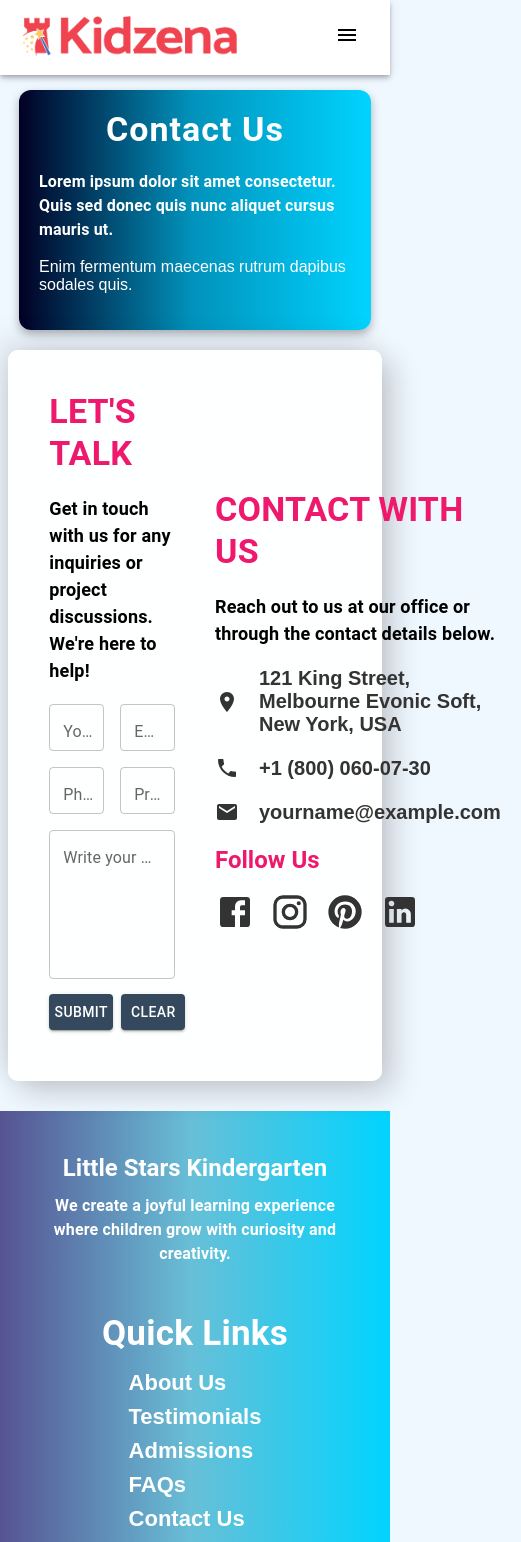
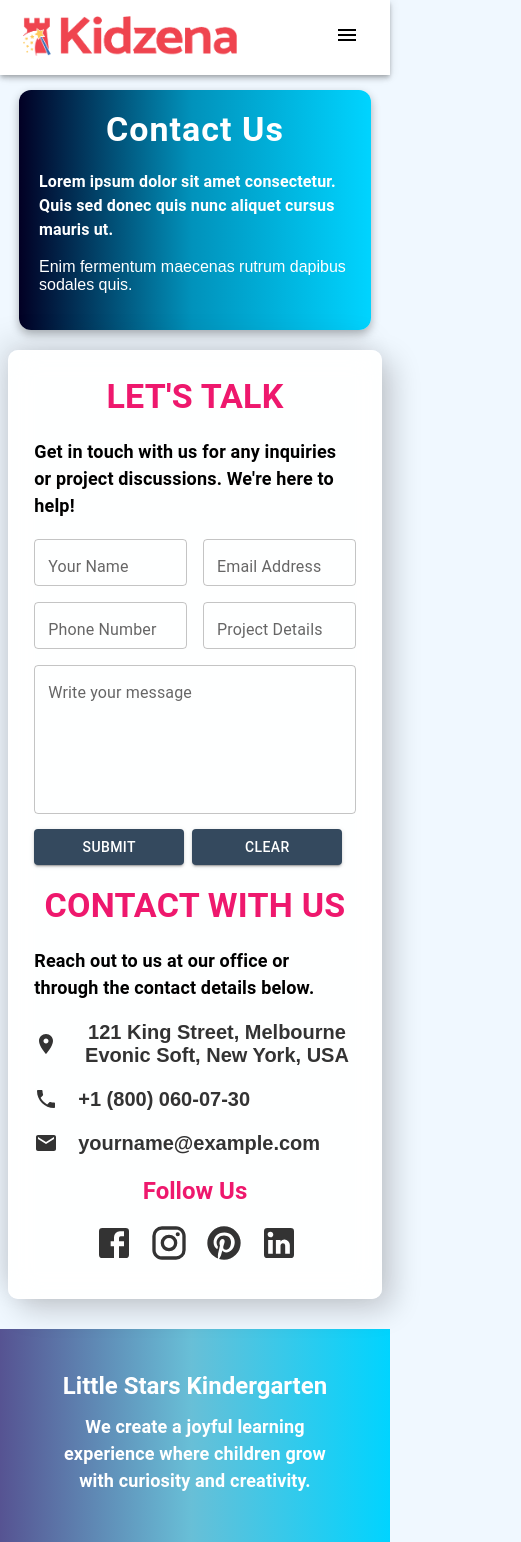
Before and after one commit to ornateinteriord/vidyarambhacademy, a React (Vite) app: page /contact in a window 390 px wide. Shown: the top 1542 px of the page, 521 px wide, since content can reach past the window. Built offline with nearby package versions, Linux system fonts and the light colour scheme.

Commit message:
responsive updated

```diff
--- a/src/components/Admission/AdmissionInquiry.css
+++ b/src/components/Admission/AdmissionInquiry.css
@@ -1,16 +1,19 @@
 .admission{
     background: aliceblue;
+    width: 100%;
 }
 
 .admission-inquiry {
     display: flex;
-    justify-content: space-around;
+    width: 90%;
+    max-width: 100%;
+    justify-content: center;
     align-items: center;
     background: #34495e;
     padding: 50px;
     border-radius: 10px;
     gap: 20px !important;
-    margin:30px  60px  !important;
+    margin:30px  30px  !important;
   }
 
   .admission-content {
@@ -91,3 +94,110 @@
   .submit-button:hover {
     background: #e91e63 !important ;
   }
+
+/* Responsive Styles */
+@media (max-width: 1024px) {
+  .admission-inquiry {
+      flex-direction: column;
+      align-items: center;
+      padding: 30px;
+      max-width: 90%;
+  }
+
+  .admission-content {
+      max-width: 100%;
+      text-align: center;
+  }
+
+  .steps-container {
+      justify-content: center;
+  }
+
+  .inquiry-form {
+      width: 90%;
+      max-width: 400px;
+      padding: 20px;
+  }
+}
+
+/* Tablet (≤768px) */
+@media (max-width: 768px) {
+  .admission-inquiry {
+      padding: 25px;
+  }
+
+  .admission-title {
+      font-size: 2rem;
+  }
+
+  .admission-subtitle {
+      font-size: 1.3rem;
+  }
+
+  .steps-container {
+      flex-wrap: wrap;
+      gap: 10px;
+  }
+
+  .step-box {
+      width: 100px;
+      min-height: 70px;
+  }
+
+  .form-title {
+      font-size: 1.5rem;
+  }
+
+  .submit-button {
+      font-size: 0.9rem;
+      padding: 8px;
+  }
+}
+
+/* Mobile (≤400px) */
+@media (max-width: 400px) {
+  .admission{
+    width:100%;
+  }
+
+  .admission-inquiry {
+      flex-direction: column;
+      justify-self: center;
+      padding: 10px ;
+      width: 100% !important;
+      margin: 30px 30px !important;
+      text-align: center;
+  }
+
+
+  .admission-title {
+      font-size: 1.6rem;
+  }
+
+  .admission-subtitle {
+      font-size: 1.2rem;
+  }
+
+  .steps-container {
+      flex-direction: column;
+      align-items: center;
+      gap: 10px;
+  }
+
+  .step-box {
+      width: 70%;
+      min-height: 60px;
+      margin-bottom: 10px !important;
+  }
+
+  .inquiry-form {
+      width: 90% !important;
+      padding: 14px !important;
+  }
+
+  .submit-button {
+      font-size: 0.9rem;
+      padding: 8px;
+      width: 100%;
+  }
+}
--- a/src/components/ContactUs/ContactUs.css
+++ b/src/components/ContactUs/ContactUs.css
@@ -119,7 +119,7 @@
 }
 
 /* 📱 Responsive Design */
-@media (max-width: 768px) {
+/* @media (max-width: 768px) {
     .contact-container {
         padding: 20px;
         margin: 20px;
@@ -133,4 +133,86 @@
         gap: 12px;
         font-size: 22px;
     }
+} */
+
+/* ✅ iPad Air 4 (820px) */
+@media (max-width: 820px) {
+    .contact-container {
+        flex-direction: column;
+        align-items: center;
+        padding: 30px;
+    }
+
+    .left-section, .right-section {
+        width: 100%;
+        text-align: center;
+        padding: 20px;
+    }
+
+    .contact-form {
+        width: 100%;
+    }
+
+    .input-field {
+        width: 100%;
+    }
 }
+
+/* ✅ Tablet (768px and below) */
+@media (max-width: 768px) {
+    .contact-container {
+        padding: 20px !important;
+        margin: 20px;
+        flex-direction: column;
+    }
+
+    .left-section, .right-section {
+        width: 100%;
+        text-align: center;
+        padding: 5px !important;
+    }
+
+    .contact-form {
+        width: 100%;
+    }
+
+    .input-field {
+        width: 100%;
+    }
+
+    .social-icons {
+        gap: 12px;
+        font-size: 22px;
+    }
+    .description{
+        justify-self: flex-start !important;
+        text-align: start !important;
+    }
+}
+
+/* ✅ Mobile (480px and below) */
+@media (max-width: 480px) {
+    .title {
+        font-size: 24px;
+    }
+
+    .description {
+        font-size: 16px;
+        justify-self: flex-start !important;
+        text-align: start !important;
+    }
+
+    .animated-button {
+        width: 100%;
+        padding: 12px;
+    }
+
+    .social-icons svg {
+        width: 40px !important;
+        height: 40px !important;
+
+    }
+    .social-icons{
+     padding-left: 60px !important;
+    }
+}
--- a/src/components/Faqs/FAQs.css
+++ b/src/components/Faqs/FAQs.css
@@ -106,9 +106,93 @@
 
 
 
-  @media (max-width: 768px) {
-    .faqs-grid {
-      flex-direction: column;
-      align-items: center;
-    }
+/* 1024px - Medium Screens */
+@media (max-width: 1024px) {
+  .faqs-container {
+    padding: 40px 50px;
   }
+
+  .faqs-grid {
+    grid-template-columns: repeat(1, 1fr);
+    padding: 20px;
+  }
+
+  .faq-item {
+    max-width: 400px;
+  }
+}
+
+/* 768px - Tablet Screens */
+@media (max-width: 768px) {
+  .faqs-container {
+    padding: 30px 20px;
+  }
+
+  .faqs-title {
+    font-size: 2rem !important;
+  }
+
+  .faqs-grid {
+    grid-template-columns: 1fr;
+    gap: 15px !important;
+  }
+
+  .faq-item {
+    max-width: 90%;
+    padding: 25px;
+  }
+
+  .enroll-section {
+    padding: 30px;
+  }
+}
+
+/* 400px - Mobile Screens */
+@media (max-width: 400px) {
+  .faqs-container {
+    padding: 10px !important;
+
+  }
+
+  .faqs-title {
+    font-size: 1.2rem !important;
+    margin-bottom: 5px !important;
+  }
+
+  .faqs-subtitle {
+    font-size: 0.8rem !important;
+    margin-bottom: 0px !important;
+  }
+
+  .faq-item {
+    max-width: 100% !important;
+    display: flex !important;
+    align-items: start !important;
+    justify-content: start !important;
+    padding: 5px !important;
+  }
+  .faq-item:hover {
+    transform: scale(1.05);
+  }
+  .faq-question{
+    font-size: 0.9rem !important;
+     margin-right: 60px !important;
+  }
+  .faq-answer{
+    font-size: 0.8rem !important;
+    padding: 0px !important;
+  }
+
+  .enroll-section {
+    padding: 20px !important;
+  }
+
+  .enroll-title {
+    font-size: 24px !important;
+  }
+
+  .enroll-button {
+    font-size: 0.9rem;
+    padding: 12px 30px;
+  }
+}
--- a/src/components/aboutUs/AboutUs.css
+++ b/src/components/aboutUs/AboutUs.css
@@ -190,6 +190,7 @@
     }
 
     .about-team-members {
+      justify-self: center !important;
       flex-direction: column;
       gap: 1.5rem;
     }
--- a/src/components/classes/Classes.css
+++ b/src/components/classes/Classes.css
@@ -48,3 +48,31 @@
     color:#fff !important;
     font-weight: bold !important;
   }
+
+
+@media (max-width: 1024px) {
+  .classes-grid {
+    padding: 0px 30px !important;
+
+  }
+
+  .class-card {
+    width: 45%;
+  }
+}
+
+@media (max-width: 768px) {
+  .classes-grid {
+    padding: 0px 20px !important;
+    padding-bottom: 20px !important;
+  }
+
+  .class-card {
+    width: 100% !important;
+
+  }
+  .classes-page{
+    padding: 0 !important;
+    width: 100% !important;
+  }
+}
--- a/src/components/footer/Footer.css
+++ b/src/components/footer/Footer.css
@@ -20,14 +20,7 @@
     gap: 20px;
 }
 
-/* @media (min-width: 768px) {
-    .footer-content {
-        flex-direction: row;
-        justify-content: space-around;
-        text-align: left;
-        align-items: flex-start;
-    }
-} */
+
 
 /* Footer Title */
 .footer-title {
@@ -124,80 +117,6 @@
         margin-top: 20px !important;
     }
 }
-
-/* Existing Styles for Mobile (400px and below) */
-/* @media (max-width: 400px) {
-    .footer {
-        padding: 25px 15px !important;
-        text-align: center !important;
-    }
-
-    .footer-title {
-        font-size: 35px !important;
-        font-weight: bold !important;
-        margin-top: 0px !important;
-    }
-
-    .footer-text {
-        font-size: 16px !important;
-        line-height: 1.5 !important;
-    }
-
-    .footer-links {
-        margin-top: 0 !important;
-        justify-content: center !important;
-    }
-
-    .footer-links a {
-        font-size: 22px !important;
-    }
-
-    .social-icons {
-        justify-content: center !important;
-        margin-top: 15px !important;
-    }
-
-    .social-icons1 svg {
-        font-size: 22px !important;
-        margin: 0 5px !important;
-    }
-
-    .contact-item {
-        font-size: 18px !important;
-    }
-
-    .footer-contact {
-        font-size: 38px !important;
-        padding-right: 30px !important;
-        margin-top: 0px !important;
-    }
-
-    .newsletter-section {
-        display: flex !important;
-        flex-direction: column !important;
-        align-items: center !important;
-        width: 100% !important;
-    }
-
-    .newsletter-input {
-        width: 100%;
-        font-size: 16px;
-        margin-bottom: 10px !important;
-        text-align: center;
-    }
-
-    .newsletter-btn {
-        font-size: 16px !important;
-        padding: 12px !important;
-        width: 50% !important;
-        max-width: 350px !important;
-    }
-
-    .footer-copy {
-        font-size: 14px !important;
-        margin-top: 15px !important;
-    }
-} */
 
 /* Footer Links */
 .footer-links {
@@ -327,16 +246,20 @@
     }
 
     .footer-title {
-        font-size: 35px !important;
+        font-size: 28px !important;
         font-weight: bold !important;
         /* margin-bottom: 2px !important; */
         justify-self: center;
         /* margin-left: 40px !important; */
-        margin-top: 0px !important;
+        padding-top: 0px !important;
+    }
+    .main-title{
+        font-size: 32px !important;
+        font-weight: bold !important;
     }
 
     .footer-text {
-        font-size: 16px !important;
+        font-size: 18px !important;
         line-height: 1.5 !important;
         /* margin-bottom: 15px !important; */
     }
@@ -349,7 +272,7 @@
     }
 
     .footer-links a {
-        font-size: 22px !important;
+        font-size: 20px !important;
         justify-self: flex-start;
     }
 
@@ -366,9 +289,10 @@
     .contact-item{
         justify-self: flex-start;
         font-size: 18px !important;
+        margin-left: 33px ;
     }
     .footer-contact{
-        font-size: 38px !important;
+        font-size: 30px !important;
         padding-right: 30px !important;
         margin-top: 0px !important;
     }
--- a/src/components/heroSection/HeroSection.css
+++ b/src/components/heroSection/HeroSection.css
@@ -210,10 +210,11 @@
 @media (max-width: 480px) {
   .hero {
     background: linear-gradient(90deg, rgb(127, 123, 198) 0%, rgba(1,146,187,1) 49%, rgba(0,212,255,1) 100%);
-    padding: 20px;
+    padding: 10px 5px;
   }
   .hero-container {
-    padding:0px 5px !important;
+    padding:20px 0px !important;
+
   }
 
   .image-container {
--- a/src/components/testimonials/Testimonials.css
+++ b/src/components/testimonials/Testimonials.css
@@ -45,15 +45,48 @@
  .testimonials-feed{
   color: #fff !important;
   font-weight: bold !important;
+  text-align: center;
 }
 .testimonials-name{
 color: #dede34 !important;
 font-weight: bold !important;
 }
 
+@media (max-width: 1024px) {
+  .testimonials-grid {
+    grid-template-columns: repeat(2, 1fr);
+    padding: 20px 30px;
+  }
+}
+
+/* For screens 768px and below */
 @media (max-width: 768px) {
   .testimonials-grid {
-    flex-direction: column;
-    align-items: center;
+    grid-template-columns: repeat(1, 1fr);
+    padding: 20px;
   }
+
+  .testimonials-container1 {
+    padding: 30px;
+  }
+
 }
+
+/* For mobile screens 400px and below */
+@media (max-width: 400px) {
+  .testimonials-grid {
+    grid-template-columns: 1fr;
+    gap: 15px !important;
+    padding: 10px !important;
+  }
+
+  .testimonial-card {
+    max-width: 90% !important;
+    padding: 15px !important ;
+  }
+
+  .testimonials-container1 {
+    padding: 20px;
+  }
+
+}
```
Also changed, not shown: 1 other file (tests, documents, lock files or other folders).
